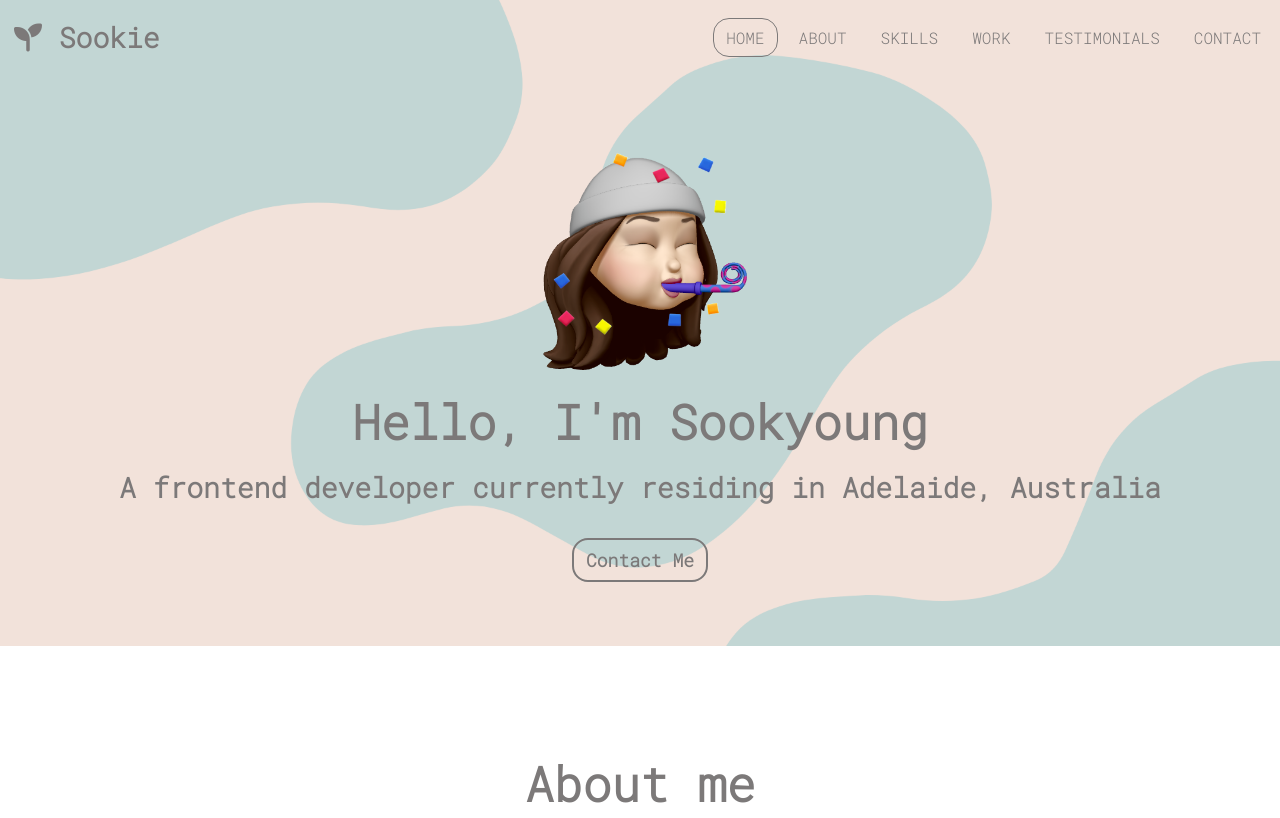
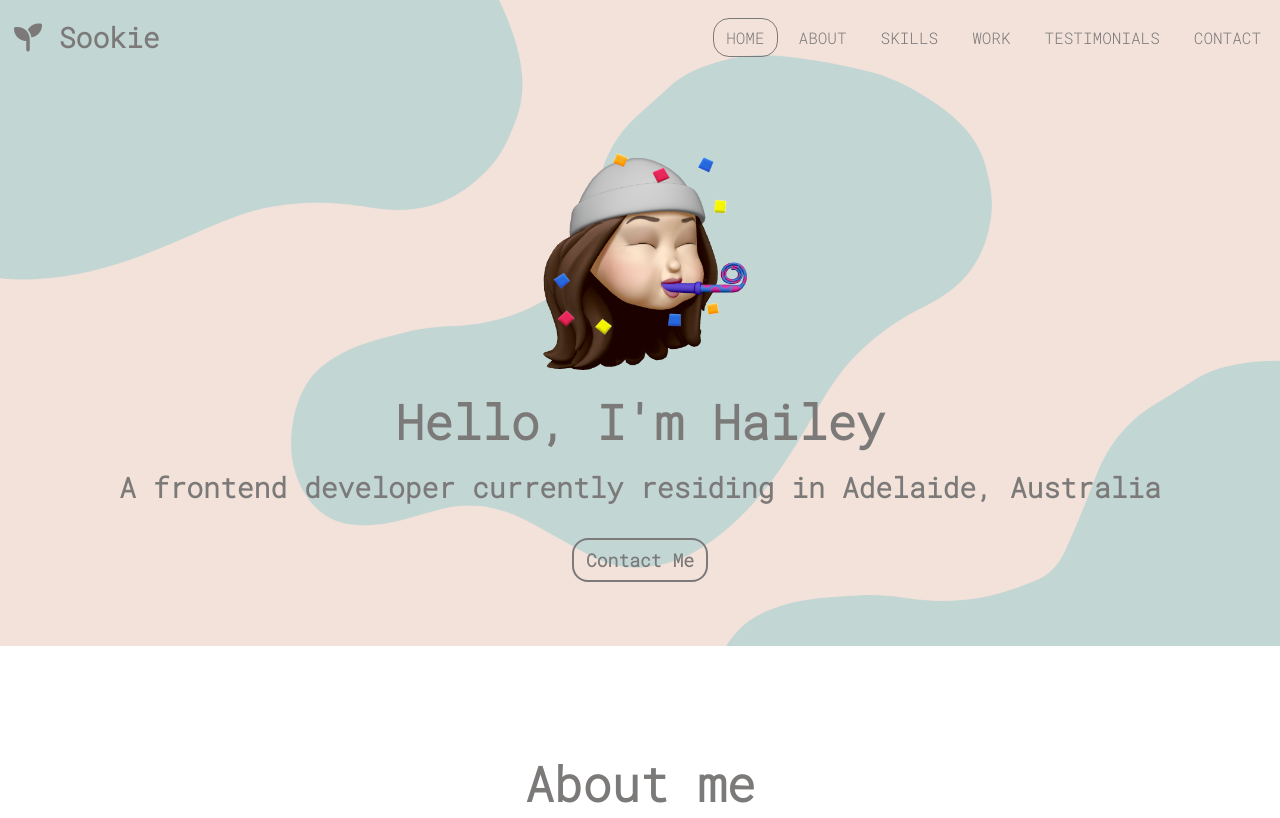
Before and after one commit to sookie-c/portfolio, a plain HTML site: page index.html in a window 1280 px wide. Shown: the top 818 px of the page. Drawn offline with Linux system fonts and the light colour scheme.

Commit message:
Update index.html

```diff
--- a/index.html
+++ b/index.html
@@ -43,7 +43,7 @@
     <section id="home">
         <div class="home__container">
             <img src="imgs/profile.png" alt="Sookie's profile photo" class="home__avatar">
-            <h1 class="home__title">Hello, I'm Sookyoung</h1>
+            <h1 class="home__title">Hello, I'm Hailey</h1>
             <h2 class="home__description">A frontend developer currently residing in Adelaide, Australia</h2>
             <button class="home__contact" data-link="#contact">Contact Me</button>
         </div>
```
